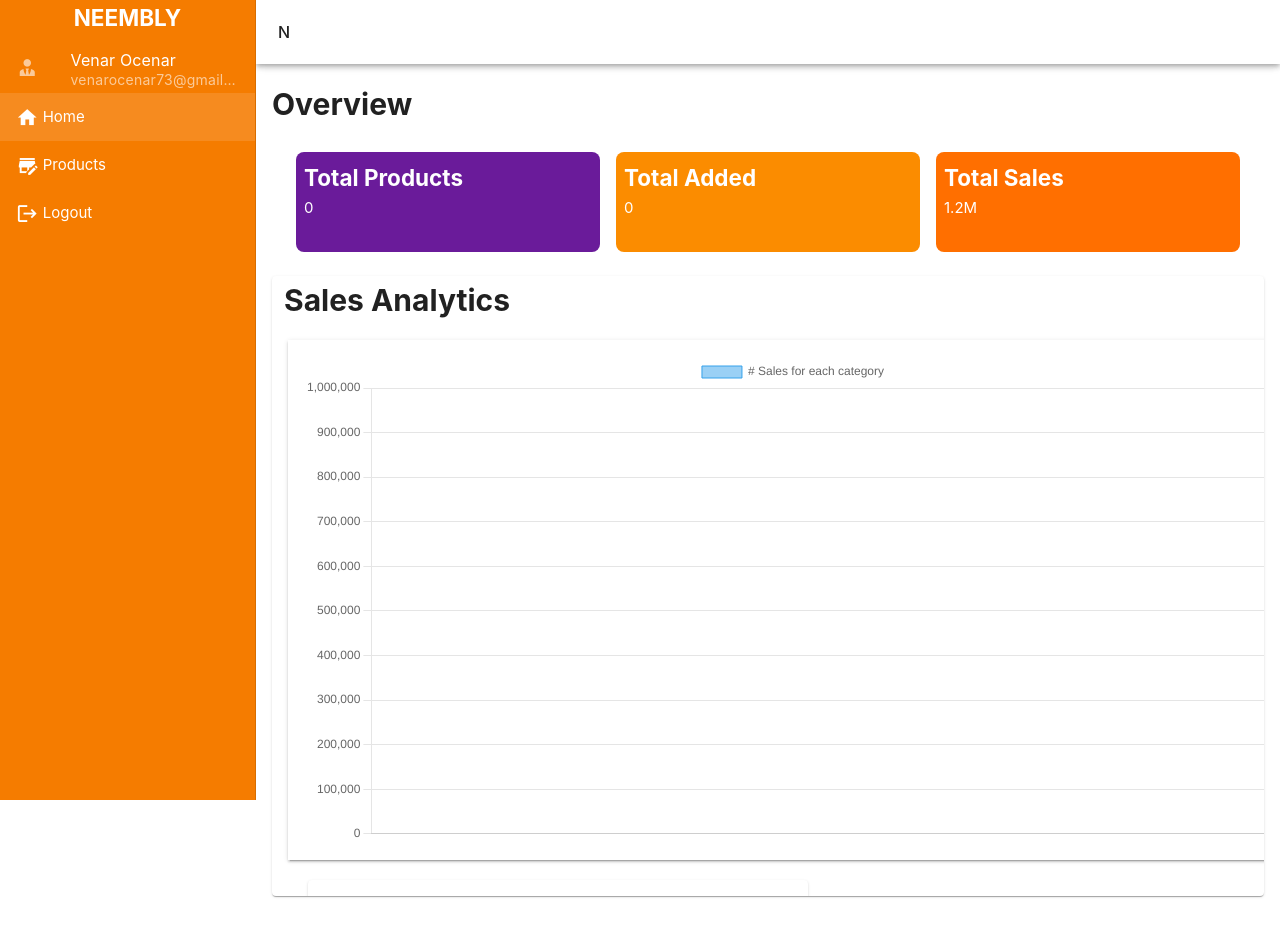
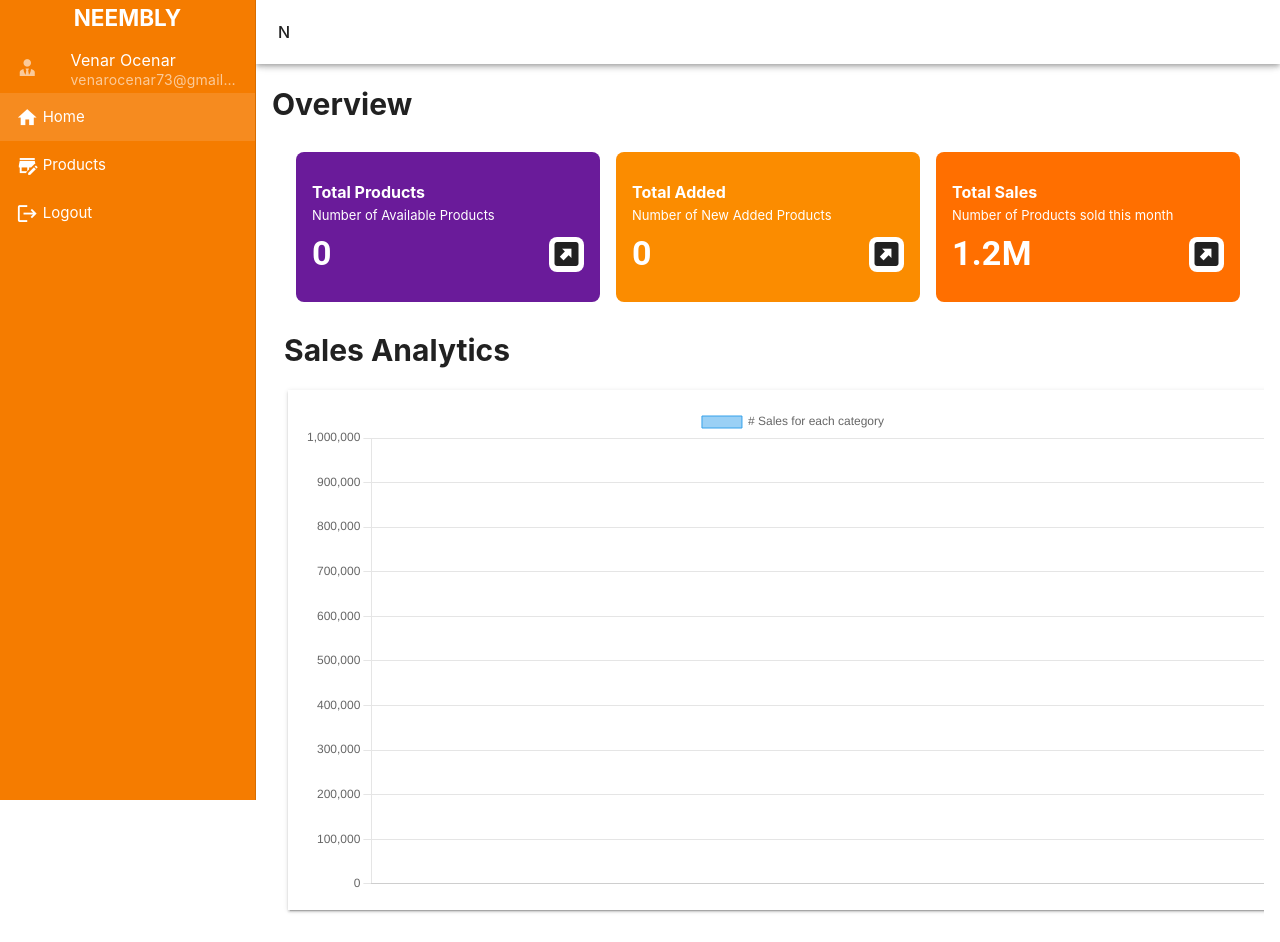
Before and after one commit to vnrocnr/Products-List, a Vue app: page /dashboard in a window 1280 px wide. Before the commit the page ends 912 px from the top, so only its background shows below. Built offline with nearby package versions, Linux system fonts and the light colour scheme; what vue-sweetalert2 would draw is missing.

Commit message:
style: Change sheet layout, font styles, and add buttons in the product's status overview

```diff
--- a/src/views/LandingPage.vue
+++ b/src/views/LandingPage.vue
@@ -1,54 +1,69 @@
-
-
-  <template class="bg-grey-darken-2">
-
-
+<template class="bg-grey-darken-2">
   <h1>Overview</h1>
 
   <v-container class="">
     <v-row no-gutters>
-      <v-col
-        v-for="n in values"
-        :key="n.title"
-        cols="12"
-        sm="4"
+      <v-col v-for="n in values" :key="n.title" cols="12" sm="4">
+        <v-sheet
+          :title="n.title"
+          :class="`ma-2 pa-4 ${n.bg} ga-2 rounded-lg d-flex flex-column justify-center`"
+          height="150"
+        >
+          <div class="descriptions d-flex flex-column">
+            <p style="font-size: medium;" class=" font-weight-bold mb-0">{{ n.title }}</p>
+            <p style="font-size: small">{{ n.subtitle }}</p>
+          </div>
 
-      >
-
-        <v-sheet :title="n.title" :class="`ma-2 pa-2 ${n.bg} rounded-lg`" height="100">
-            <h2 class="text-white">  {{ n.title }} </h2>
-            <p class="text-lg">{{ n.data }}</p>
+          <div class="d-flex flex-row justify-space-between align-center w-100">
+            <p class="text-h4 font-weight-bold">{{ n.data }}</p>
+            <v-btn
+              rounded="lg"
+              class="bg-dark pa-0"
+              icon
+              style="width: 35px; height: 35px"
+              variant="flat"
+            >
+              <v-icon size="32" class="w-100 h-100"
+                >mdi-arrow-top-right-bold-box</v-icon
+              >
+            </v-btn>
+          </div>
         </v-sheet>
-
-
       </v-col>
-
-
-
     </v-row>
   </v-container>
 
-  <v-card height="620" >
-<h1 class="ml-3">Sales Analytics</h1>
-      <BarChart/>
+  <v-card height="600" variant="flat">
+    <h1 class="ml-3">Sales Analytics</h1>
+    <BarChart />
   </v-card>
 </template>
 
+<script setup>
+import BarChart from "@/components/Chart.vue";
+import { useProductsStore } from "@/stores/products";
 
-<script setup>
-import BarChart from '@/components/Chart.vue';
-import { useProductsStore } from '@/stores/products';
+const store = useProductsStore();
+const values = [
+  {
+    title: "Total Products",
+    subtitle: "Number of Available Products",
+    bg: "bg-purple-darken-3",
+    data: store.totalProducts,
+    icon: "mdi-cart-outline",
+  },
+  {
+    title: "Total Added",
+    subtitle: "Number of New Added Products",
+    bg: "bg-orange-darken-1",
+    data: store.totalAddedProduct,
+  },
+  {
+    title: "Total Sales",
+    subtitle: "Number of Products sold this month",
+    bg: "bg-amber-darken-4",
+    data: 1.2 + "M",
+  },
+];
 
-const store = useProductsStore()
-const values = [{
-    title: 'Total Products', bg:'bg-purple-darken-3', data: store.totalProducts
-}, {
-  title: 'Total Added', bg:'bg-orange-darken-1', data: store.totalAddedProduct
-}, {
-  title: 'Total Sales', bg:'bg-amber-darken-4', data:1.2 + 'M'
-}
- ]
-// {
-//   title: 'Total Removed', bg:'bg-pink-lighten-4', data:store.totalRemovedProduct
-// }
 </script>
```
